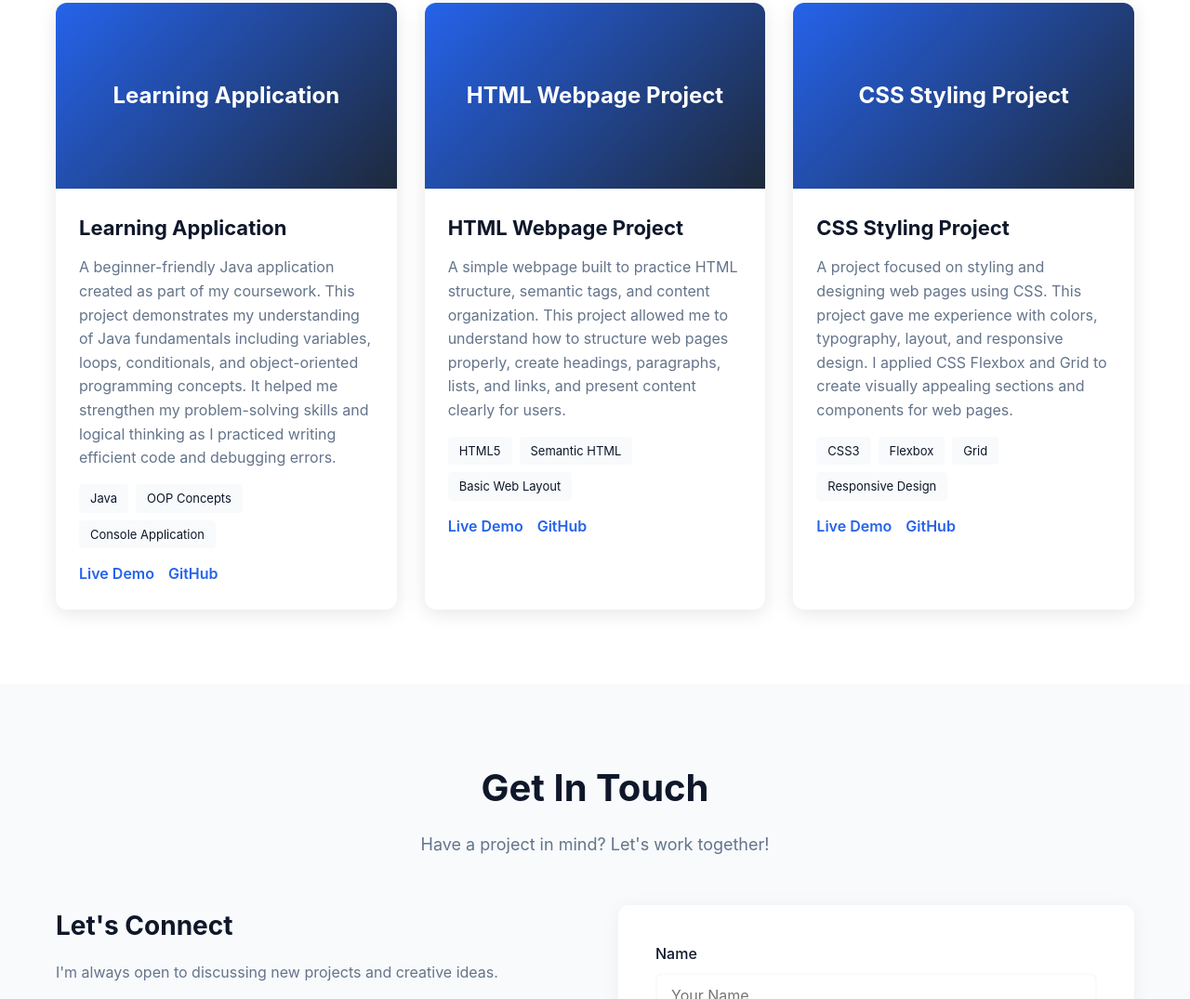
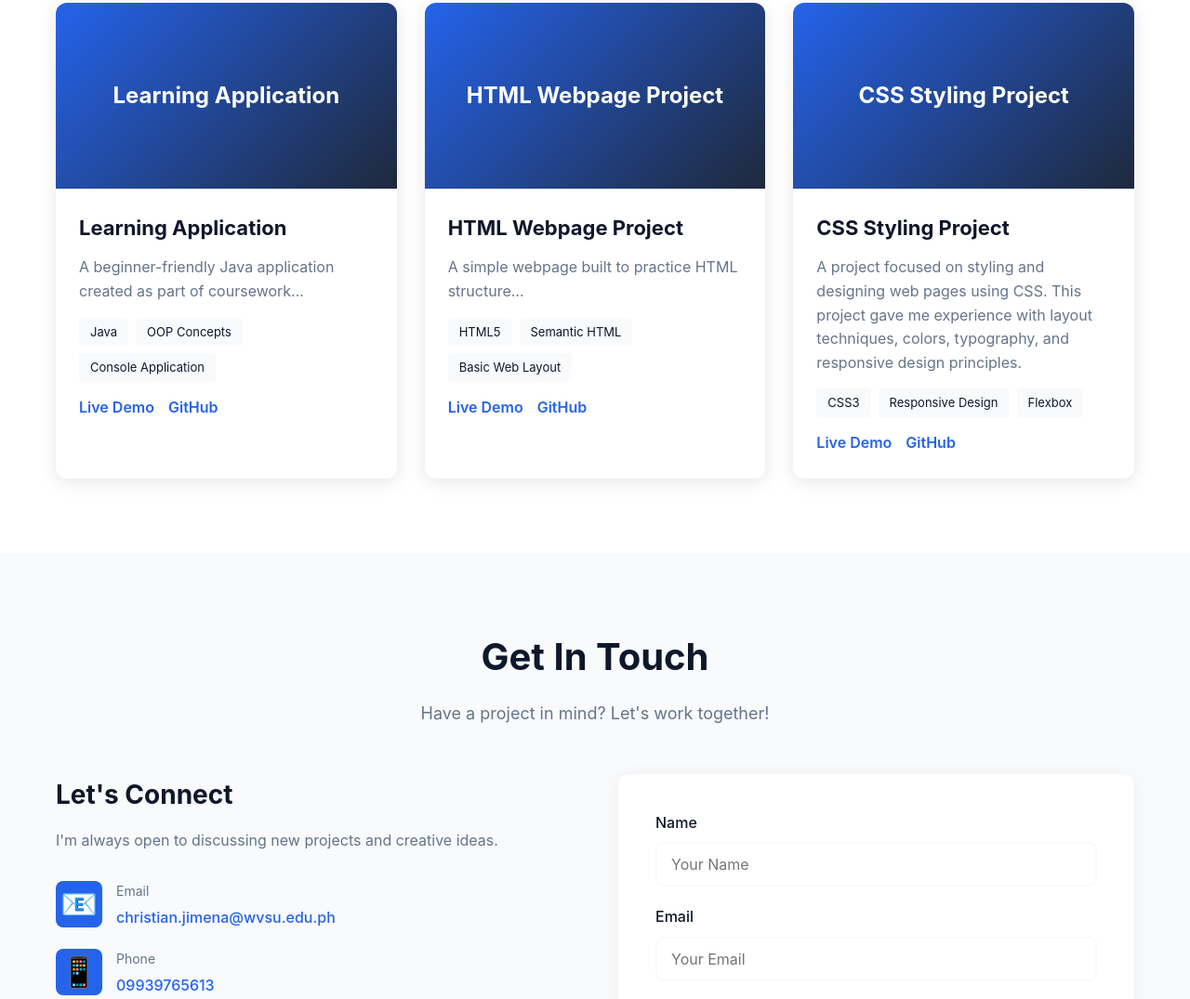
Before and after one commit to jimenachristian87-coder/My-Personal-Portfolio, a plain HTML site: page index.html in a window 1280 px wide. Shown: the part 2332-3407 px from the top of the page at 93% size. Drawn offline with Linux system fonts and the light colour scheme.

Commit message:
Initial upload

```diff
--- a/index.html
+++ b/index.html
@@ -24,6 +24,7 @@
     </header>
 
     <main>
+        <!-- HOME -->
         <section id="home" class="hero">
             <div class="container">
                 <div class="hero-content">
@@ -38,6 +39,7 @@
             </div>
         </section>
 
+        <!-- ABOUT -->
         <section id="about" class="about">
             <div class="container">
                 <h2 class="section-title">About Me</h2>
@@ -63,6 +65,7 @@
             </div>
         </section>
 
+        <!-- SKILLS -->
         <section id="skills" class="skills">
             <div class="container">
                 <h2 class="section-title">Skills, Education & Achievements</h2>
@@ -102,19 +105,22 @@
             </div>
         </section>
 
+        <!-- PROJECTS -->
         <section id="projects" class="projects">
             <div class="container">
                 <h2 class="section-title">Featured Projects</h2>
                 <p class="section-description">Projects showcasing my learning journey in web development and design fundamentals.</p>
 
                 <div class="projects-grid">
+
+                    <!-- Project 1 -->
                     <div class="project-card">
                         <div class="project-image">
                             <div class="project-placeholder">Learning Application</div>
                         </div>
                         <div class="project-content">
                             <h3>Learning Application</h3>
-                            <p>A beginner-friendly Java application created as part of my coursework. This project demonstrates my understanding of Java fundamentals including variables, loops, conditionals, and object-oriented programming concepts. It helped me strengthen my problem-solving skills and logical thinking as I practiced writing efficient code and debugging errors.</p>
+                            <p>A beginner-friendly Java application created as part of coursework…</p>
                             <div class="project-tags">
                                 <span>Java</span>
                                 <span>OOP Concepts</span>
@@ -127,13 +133,14 @@
                         </div>
                     </div>
 
+                    <!-- Project 2 -->
                     <div class="project-card">
                         <div class="project-image">
                             <div class="project-placeholder">HTML Webpage Project</div>
                         </div>
                         <div class="project-content">
                             <h3>HTML Webpage Project</h3>
-                            <p>A simple webpage built to practice HTML structure, semantic tags, and content organization. This project allowed me to understand how to structure web pages properly, create headings, paragraphs, lists, and links, and present content clearly for users.</p>
+                            <p>A simple webpage built to practice HTML structure…</p>
                             <div class="project-tags">
                                 <span>HTML5</span>
                                 <span>Semantic HTML</span>
@@ -146,29 +153,37 @@
                         </div>
                     </div>
 
+                    <!-- Project 3 (UPDATED) -->
                     <div class="project-card">
                         <div class="project-image">
                             <div class="project-placeholder">CSS Styling Project</div>
                         </div>
                         <div class="project-content">
                             <h3>CSS Styling Project</h3>
-                            <p>A project focused on styling and designing web pages using CSS. This project gave me experience with colors, typography, layout, and responsive design. I applied CSS Flexbox and Grid to create visually appealing sections and components for web pages.</p>
+
+                            <!-- INSERTED SNIPPET START -->
+                            <p>A project focused on styling and designing web pages using CSS. This project gave me experience with layout techniques, colors, typography, and responsive design principles.</p>
+
                             <div class="project-tags">
                                 <span>CSS3</span>
+                                <span>Responsive Design</span>
                                 <span>Flexbox</span>
-                                <span>Grid</span>
-                                <span>Responsive Design</span>
                             </div>
+
                             <div class="project-links">
                                 <a href="#" class="project-link">Live Demo</a>
                                 <a href="#" class="project-link">GitHub</a>
                             </div>
+                            <!-- INSERTED SNIPPET END -->
+
                         </div>
                     </div>
+
                 </div>
             </div>
         </section>
 
+        <!-- CONTACT -->
         <section id="contact" class="contact">
             <div class="container">
                 <h2 class="section-title">Get In Touch</h2>
@@ -192,7 +207,7 @@
                                 <div class="contact-icon">📱</div>
                                 <div>
                                     <p class="contact-label">Phone</p>
-                                    <a href="tel:09939765613"> 09939765613</a>
+                                    <a href="tel:09939765613">09939765613</a>
                                 </div>
                             </div>
 
@@ -229,6 +244,7 @@
         </section>
     </main>
 
+    <!-- FOOTER -->
     <footer class="footer">
         <div class="container">
             <div class="footer-content">
@@ -247,5 +263,6 @@
             </div>
         </div>
     </footer>
+
 </body>
 </html>
```
